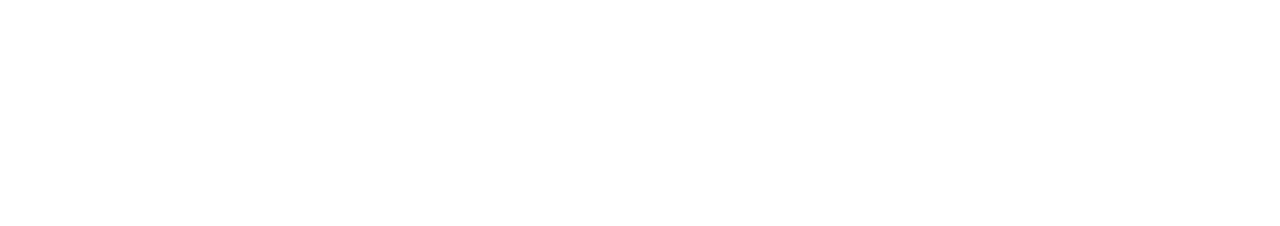
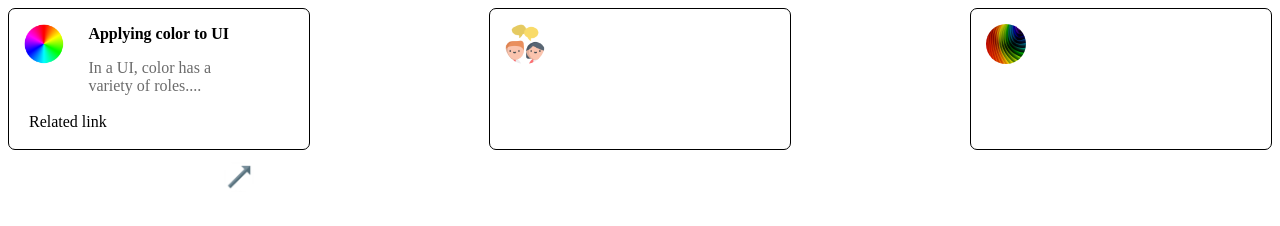
Before and after one commit to jh115424/Tres-cards-exercise, a plain HTML site: page index.html in a window 1280 px wide. Drawn offline with Linux system fonts and the light colour scheme.

Commit message:
made changes to first card....still in the works

```diff
--- a/index.html
+++ b/index.html
@@ -3,9 +3,39 @@
 <head>
     <meta charset="UTF-8">
     <meta name="viewport" content="width=device-width, initial-scale=1.0">
-    <title>Document</title>
+    <link rel="stylesheet" href="styles.css">
+    <title>Tres Cards</title>
 </head>
 <body>
 
+    <div class="container">
+        <div class="cards">
+            <img src="images/colorWheel.png" class="avatar">
+            <div id="floatedText">
+                <p class="cardTitle">Applying color to UI</p>
+                <p class="cardInfo">In a UI, color has a<br>variety of roles....</p>
+            </div>
+            <div>
+                <p class="cardLink">Related link </p>
+
+            </div>
+
+            <img src="images/arrowUpRight.jpeg" class="arrow">
+
+        </div>
+        <div class="cards">
+            <img src="images/conversation.png" class="avatar">
+        </div>
+        <div class="cards">
+            <img src="images/rainbow.jpeg" class="avatar">
+        </div>
+    </div>
 </body>
+
+
+
+
+
+
+
 </html>
--- a/styles.css
+++ b/styles.css
@@ -0,0 +1,73 @@
+body {
+
+    width: auto;
+    height: auto;
+}
+.container {
+    display: flex;
+    justify-content: space-between;
+}
+
+.cards{
+    width: 300px;
+    height: 140px;
+    border: 1px solid black;
+    border-radius: 7px;
+    box-shadow: 20px;
+}
+
+.avatar {
+
+    width: 40px;
+    height: 40px;
+    border-radius: 100%;
+}
+
+img {
+    padding: 15px 15px;
+
+}
+
+#floatedText {
+    float: right;
+    margin-right: 80px;
+
+}
+
+.cardTitle {
+
+    font-weight: 800;
+}
+
+.cardInfo {
+    color: #6b6b6b;
+    font-weight: 500;
+}
+
+
+.cardLink {
+
+    margin-top: 30px;
+    margin-left: 20px;
+
+}
+.navigate {
+
+    /* display: flex; */
+
+}
+
+.navigateTwo {
+    /* justify-content: space-between; */
+}
+
+
+
+
+
+.arrow {
+    margin-left: 200px;
+    width: 30px;
+    height: 30px;
+
+}
```
Also changed, not shown: images/arrowUpRight.jpeg (added), images/colorWheel.png (added), images/conversation.png (added), images/rainbow.jpeg (added), images/upRightArrow.svg (added), 2 other files.
